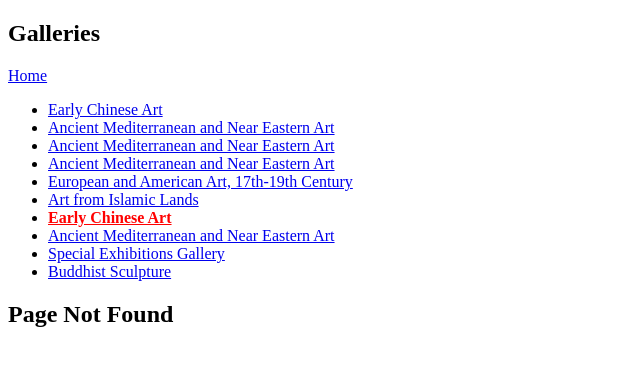
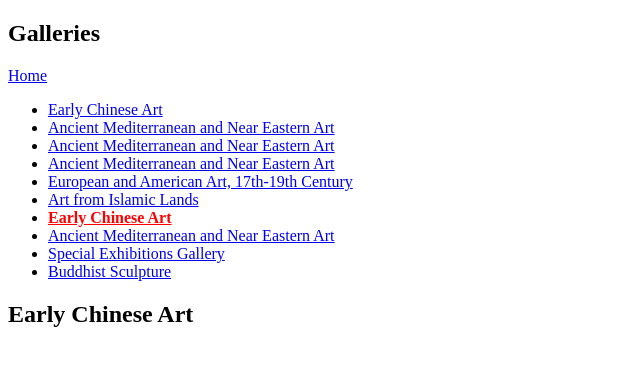
Before and after one commit to wisam2882/aa14-react-router-art-museum, a React (Vite) app in the folder art-museum/: page /galleries/1600 in a window 1280 px wide. Shown: the top 366 px of the page, without its empty margins (0-640 px from the left). Built offline with nearby package versions, Linux system fonts and the light colour scheme; the HTML template or start-up script is replaced by a standard one.

Commit message:
finished phase4

```diff
--- a/art-museum/src/components/GalleryView/GalleryView.jsx
+++ b/art-museum/src/components/GalleryView/GalleryView.jsx
@@ -1,9 +1,17 @@
+import { Navigate, useParams } from "react-router-dom"
 
 
+const GalleryView = ({galleries})=>{
+    const {galleryId} = useParams()
+    // console.log(galleryId)
+    const gallery = galleries.find((g)=> g.id == parseInt(galleryId))
+    // console.log(gallery)
+    if(!gallery){
+        return <Navigate to="/"></Navigate>
+    }
+    return (
+        <h2>{gallery.name}</h2>
 
-const GalleryView = ()=>{
-    return (
-        <h1>Hello from GalleryView</h1>
     )
 }
 
```
Also changed, not shown: art-museum/src/App.jsx (+4 -4 lines).
